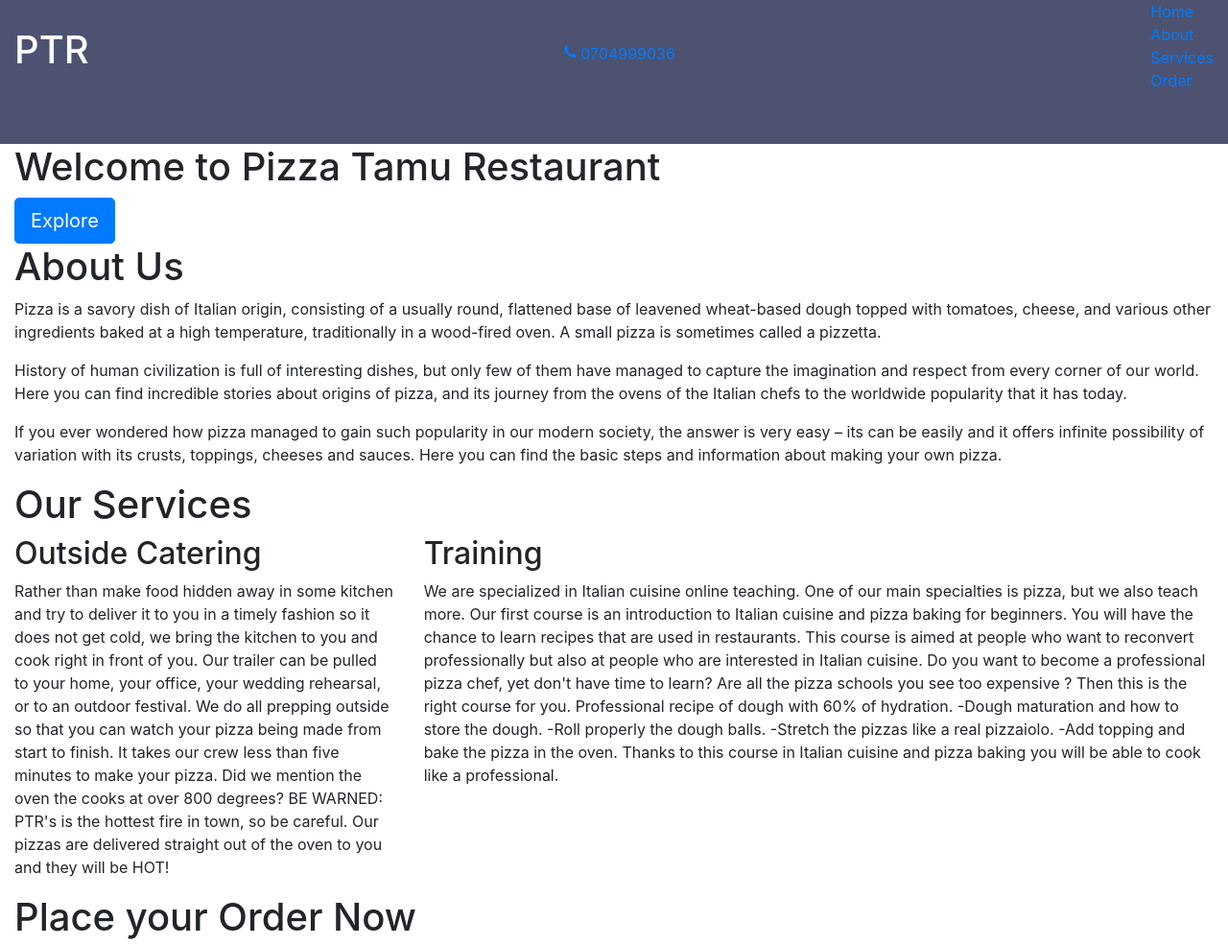
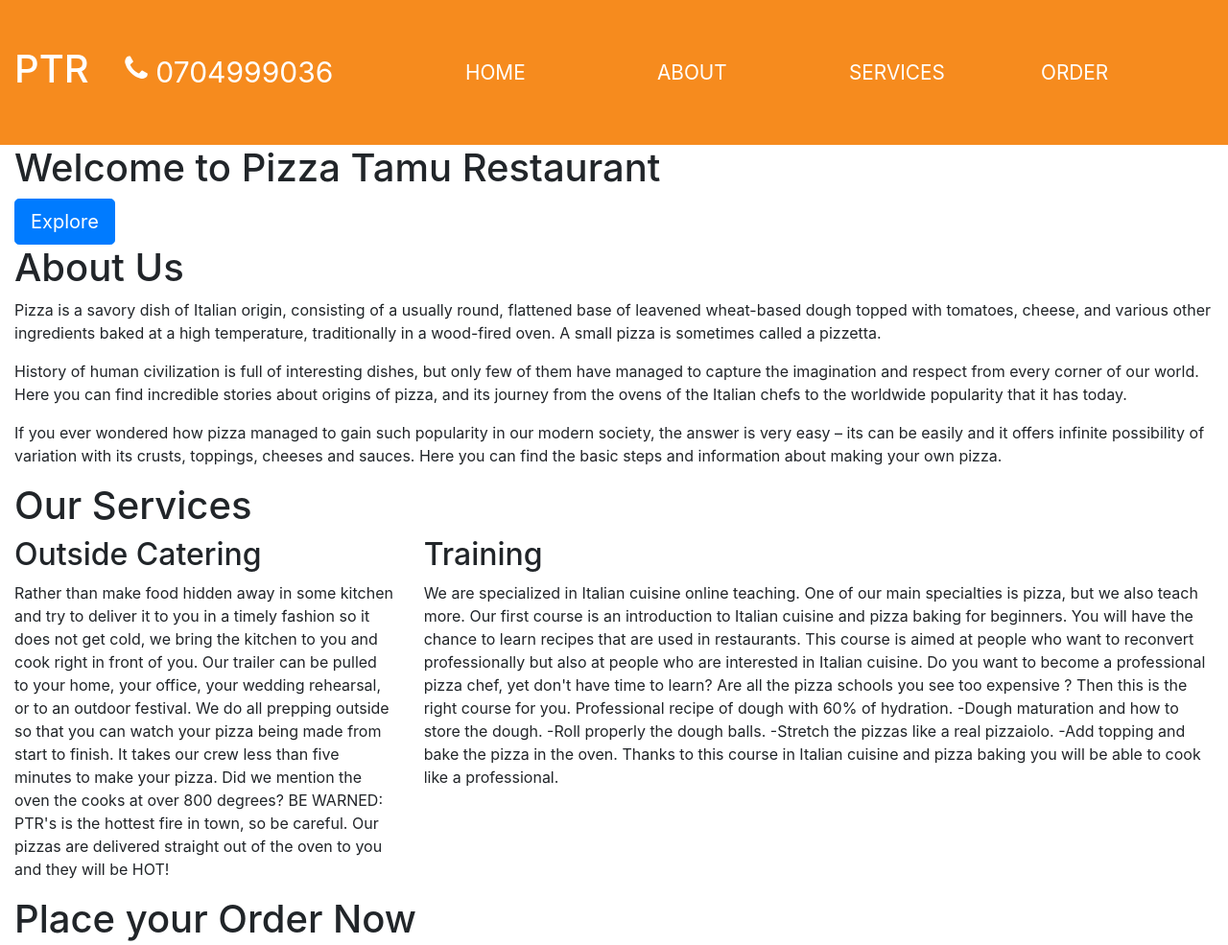
Before and after one commit to mophat7/pizza, a plain HTML site: page index.html in a window 1280 px wide. Shown: the top 985 px of the page at 96% size. Drawn offline with nearby package versions, Linux system fonts and the light colour scheme.

Commit message:
style navbar

```diff
--- a/css/sytles.css
+++ b/css/sytles.css
@@ -8,8 +8,8 @@
 
 header{
     width: 100vw;
-    height: 150px;
-    background: #4C5270;
+    min-height: 150px;
+    background: #f68b1e;
     color: #ffffff;
     position: sticky;
     top: 0;
@@ -22,3 +22,39 @@ header{
     justify-content: space-between;
 
 }
+nav ul{
+    display: flex;
+    justify-content: space-between;
+    align-items: center;
+    flex-wrap: wrap;
+    justify-content: center;
+    margin: 40px;
+}
+nav ul li{
+    width: 200px;
+    padding: 20px;
+}
+nav ul li a{
+    color: #ffffff;
+    text-transform: uppercase;
+    text-decoration: none;
+    margin: 20px;
+    padding: 20px;
+    font-size: 1.3em;
+}
+nav ul li a:hover{
+    background: #ffffff;
+    color:#f68b1e;
+    text-decoration: none;
+}
+#contacts a{
+color: #ffffff;
+font-size: 30px;
+}
+#contacts a:hover{
+    text-decoration: none;
+    font-size: 35px;
+}
+.logo h1{
+    cursor: pointer;
+}
--- a/index.html
+++ b/index.html
@@ -17,7 +17,7 @@
                     <h1>PTR</h1>
                 </div>
                 <div id="contacts">
-                    <a href="tel:0704999036"><i class="fa fa-phone"></i> 0704999036</a>
+                    <a href="tel:0704999036" title="Call Now"><i class="fa fa-phone"></i> 0704999036</a>
                 </div>
                 <nav>
                     <ul>
```
